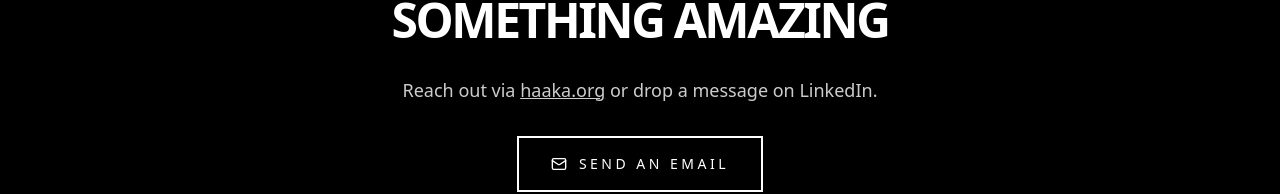
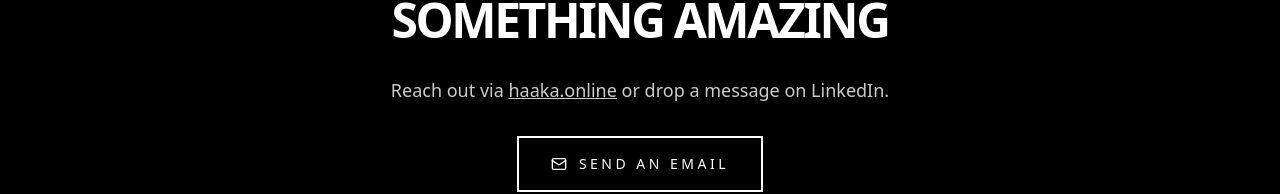
Before and after one commit to FestiFly/HAAKA-Frontend, a React (Vite) app: page /services in a window 1280 px wide. Shown: the part 5175-5369 px from the top of the page. Built offline with nearby package versions, Linux system fonts and the light colour scheme.

Commit message:
Update contact emails and adjust fetch URL in ContactUs component

```diff
--- a/src/components/ContactUs.tsx
+++ b/src/components/ContactUs.tsx
@@ -1,4 +1,4 @@
-import { useState } from 'react';
+import {useState} from 'react';
 import { motion } from 'framer-motion';
 import { Mail, Phone, MapPin, Send } from 'lucide-react';
 
@@ -17,21 +17,15 @@ const ContactUs = () => {
     setResponse("");
 
     try {
-      const res = await fetch("https://haaka-backend.onrender.com/api/send-contact-email/", {
+      const res = await fetch("http://localhost:8000/api/send-contact-email/", {
         method: "POST",
         headers: { "Content-Type": "application/json" },
         body: JSON.stringify(formData)
       });
 
-      if (!res.ok) {
-        throw new Error(`HTTP error! status: ${res.status}`);
-      }
-
       const data = await res.json();
       setResponse(data.message || "Message sent successfully.");
-      setFormData({ name: "", email: "", message: "" }); // Reset form
     } catch (err) {
-      console.error("Error sending message:", err);
       setResponse("Failed to send. Please try again.");
     } finally {
       setSending(false);
@@ -69,7 +63,7 @@ const ContactUs = () => {
                 icon: <Mail size={22} />,
                 title: "EMAIL",
                 description: "For general inquiries and support, feel free to email us.",
-                contact: "contact@haaka.org"
+                contact: "info@haaka.online"
               },
               {
                 icon: <Phone size={22} />,
--- a/src/components/TeamMembers.tsx
+++ b/src/components/TeamMembers.tsx
@@ -20,7 +20,7 @@ const teamMembers = [
       linkedin: "https://www.linkedin.com/in/akash-s-/",
       portfolio: "https://www.akashsivakumar.tech/",
       github: "https://github.com/Akash-Developer-hub",
-      email: "akashsivakumar485@gmail.com"
+      email: "akash@haaka.online"
     }
   },
   {
@@ -35,7 +35,7 @@ const teamMembers = [
       linkedin: "https://www.linkedin.com/in/hari-haran-z/",
       portfolio: "https://www.harlee.pro/",
       github:"https://github.com/Hariharanpugazh",
-      email: "hariharanpugazh@gmail.com"
+      email: "harlee@haaka.online"
     }
   },
   {
@@ -50,7 +50,7 @@ const teamMembers = [
       linkedin: "https://www.linkedin.com/in/ajay-chakravarthi/",
       portfolio: "https://www.ajaychakravarthi.tech/",
       github:"https://github.com/Ajaychaki2004",
-      email: "sajaychakravarthi2004@gmail.com"
+      email: " ajaychakravarthi@haaka.online"
     }
   },
   {
@@ -65,7 +65,7 @@ const teamMembers = [
       linkedin: "https://www.linkedin.com/in/kavin-b-/",
       portfolio: "https://kavinbox.vercel.app/",
       github:"https://github.com/Kavin-Bakyaraj",
-      email: "kavinbakyaraj47@gmail.com"
+      email: "kavin@haaka.online"
     }
   },
   {
@@ -80,7 +80,7 @@ const teamMembers = [
       linkedin: "https://www.linkedin.com/in/akil-a-/",
       portfolio: "https://www.akilalbs.me",
       github:"https://github.com/AkilLabs",
-      email: "akilaskarali@gmail.com"
+      email: "akil@haaka.online"
     }
   }
 ];
--- a/src/pages/Services.tsx
+++ b/src/pages/Services.tsx
@@ -417,7 +417,7 @@ const Services = () => {
                (timeline ? `Timeline: ${timeline}\n` : '') +
                `\nLooking forward to your response.\n\nThanks.`;
 
-  const mailtoLink = `mailto:harleepugazh@gmail.com?subject=${encodeURIComponent(subject)}&body=${encodeURIComponent(body)}`;
+  const mailtoLink = `mailto: info@haaka.online?subject=${encodeURIComponent(subject)}&body=${encodeURIComponent(body)}`;
   window.location.href = mailtoLink;
 };
 
@@ -734,15 +734,15 @@ const Services = () => {
           <p className="text-lg font-light mb-8 opacity-80">
             Reach out via{' '}
             <a
-              href="mailto:hakka@gmail.com"
+              href="mailto: info@haaka.online"
               className="underline hover:text-gray-300 transition-colors duration-300"
             >
-              haaka.org
+              haaka.online
             </a>
             {' '}or drop a message on LinkedIn.
           </p>
           <motion.a
-            href="mailto:hakka@gmail.com"
+            href="mailto:info@haaka.online"
             whileHover={{ scale: 1.05 }}
             whileTap={{ scale: 0.95 }}
             className="inline-flex items-center space-x-3 border-2 border-white px-8 py-4 text-sm font-medium tracking-widest hover:bg-white hover:text-black transition-all duration-300"
```
